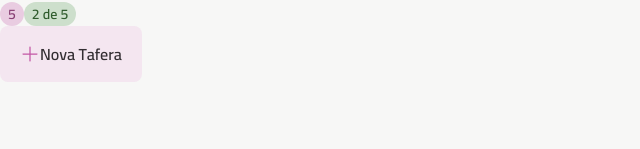
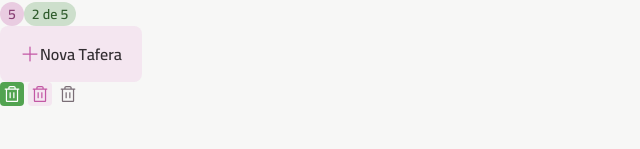
Before and after one commit to DavidjFilho/todo-list, a React (Vite) app: page / in a window 1280 px wide. Shown: the part 151-300 px from the top of the page, without its empty margins (0-640 px from the left). Built offline with nearby package versions, Linux system fonts and the light colour scheme.

Commit message:
ButtonIcon

```diff
--- a/src/App.tsx
+++ b/src/App.tsx
@@ -8,6 +8,7 @@ import XIcon from "./assets/icons/x.svg?react";
 import Icon from "./components/icon";
 import Badge from "./components/badge";
 import Button from "./components/button";
+import ButtonIcon from "./components/button-icon";
 
 export default function App() {
   return (
@@ -35,6 +36,11 @@ export default function App() {
       <div>
         <Button icon={PlusIcon}> Nova Tafera</Button>
       </div>
+      <div className="flex gap-1">
+        <ButtonIcon icon={TrashIcon} />
+        <ButtonIcon icon={TrashIcon} variant="secondary" />
+        <ButtonIcon icon={TrashIcon} variant="tertiary" />
+      </div>
     </div>
   );
 }
--- /dev/null
+++ b/src/components/button-icon.tsx
@@ -0,0 +1,71 @@
+import React from "react";
+import Icon from "./icon";
+import { cva, type VariantProps } from "class-variance-authority";
+
+export const buttonIconVariants = cva(
+  `
+  inline-flex items-center justify-center cursor-pointer transition group
+`,
+  {
+    variants: {
+      variant: {
+        primary: "bg-green-base hover:bg-green-dark",
+        secondary: "bg-gray-200 hover:bg-pink-base",
+        tertiary: "bg-transparent hover:bg-gray-200",
+      },
+      size: {
+        sm: "w-6 h-6 p-1 rounded",
+      },
+      disabled: {
+        true: "opacity-50 pointer-events-none",
+      },
+    },
+    defaultVariants: {
+      variant: "primary",
+      size: "sm",
+      disabled: false,
+    },
+  },
+);
+
+interface ButtonIconProps
+  extends
+    Omit<React.ComponentProps<"button">, "disabled" | "size">,
+    VariantProps<typeof buttonIconVariants> {
+  icon: React.ComponentProps<typeof Icon>["svg"];
+}
+
+export const buttonIconIconVariants = cva("transition", {
+  variants: {
+    variant: {
+      primary: "fill-white",
+      secondary: "fill-pink-base group-hover:fill-white",
+      tertiary: "fill-gray-300 group-hover:fill-gray-400",
+    },
+    size: {
+      sm: "w-4 h-4",
+    },
+  },
+  defaultVariants: {
+    variant: "primary",
+    size: "sm",
+  },
+});
+
+export default function ButtonIcon({
+  variant,
+  size,
+  disabled,
+  className,
+  icon,
+  ...props
+}: ButtonIconProps) {
+  return (
+    <button
+      className={buttonIconVariants({ className, variant, size, disabled })}
+      {...props}
+    >
+      <Icon className={buttonIconIconVariants({ size, variant })} svg={icon} />
+    </button>
+  );
+}
```
